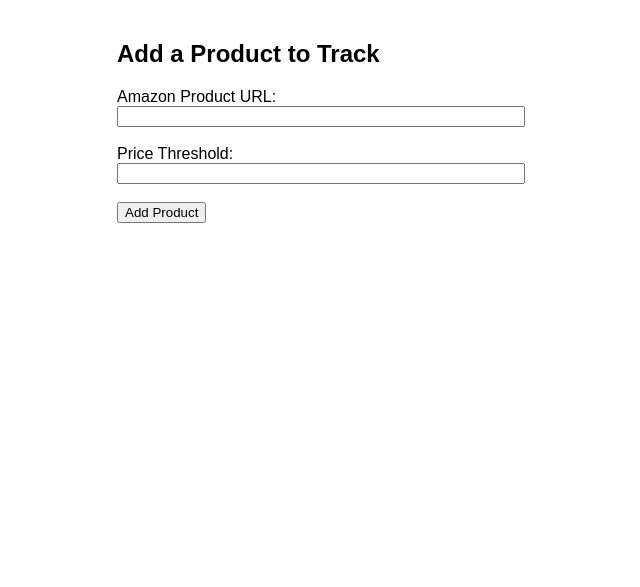
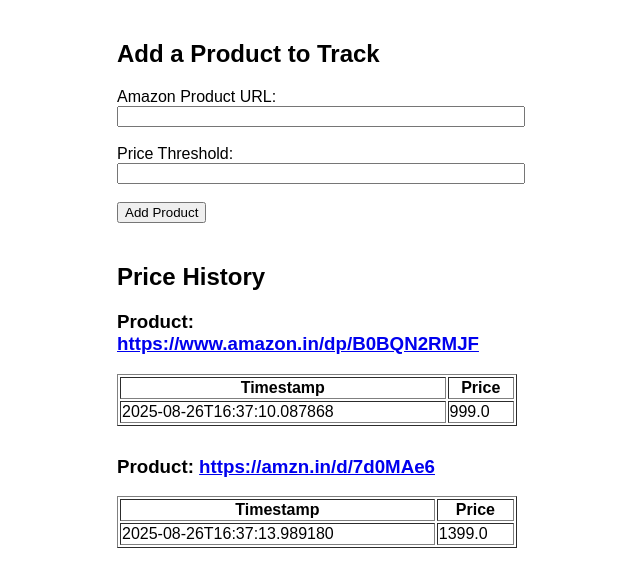
Before and after one commit to kirankumar2403/Amazon_price_tracker, a Flask app: page / in a window 1280 px wide. Shown: the top 587 px of the page, without its empty margins (323-963 px from the left). Run offline with Flask 3, Linux system fonts and the light colour scheme.

Commit message:
Updates of web

```diff
--- a/app.py
+++ b/app.py
@@ -5,6 +5,7 @@
 app.secret_key = 'your_secret_key'  # Needed for flash messages
 
 PRODUCTS_CSV = 'products.csv'
+PRICE_HISTORY_CSV = 'price_history.csv'
 
 @app.route('/', methods=['GET', 'POST'])
 def index():
@@ -19,7 +20,24 @@
             return redirect(url_for('index'))
         else:
             flash('Please provide both URL and threshold.', 'danger')
-    return render_template('index.html')
+    # Read products
+    products = []
+    with open(PRODUCTS_CSV, newline='', encoding='utf-8') as csvfile:
+        reader = csv.DictReader(csvfile)
+        for row in reader:
+            products.append(row['url'])
+    # Read price history and group by product
+    price_history_by_product = {url: [] for url in products}
+    try:
+        with open(PRICE_HISTORY_CSV, newline='', encoding='utf-8') as csvfile:
+            reader = csv.DictReader(csvfile)
+            for row in reader:
+                url = row['url']
+                if url in price_history_by_product:
+                    price_history_by_product[url].append(row)
+    except FileNotFoundError:
+        pass
+    return render_template('index.html', price_history_by_product=price_history_by_product)
 
 if __name__ == '__main__':
     app.run(debug=True)
--- a/price_history.csv
+++ b/price_history.csv
@@ -1,8 +1,3 @@
 timestamp,url,price
-2025-07-20T17:30:55.728592,https://www.amazon.in/dp/B0BQN2RMJF,999.0
-2025-07-20T17:32:56.581273,https://www.amazon.in/dp/B0BQN2RMJF,999.0
-2025-07-20T17:33:09.675848,https://www.amazon.in/dp/B0BQN2RMJF,999.0
-2025-07-20T22:05:44.138059,https://www.amazon.in/dp/B0BQN2RMJF,999.0
-2025-07-20T22:05:47.549868,https://www.amazon.in/dp/B0BQN2RMJF,999.0
-2025-07-20T22:06:01.077750,https://www.amazon.in/dp/B0BQN2RMJF,999.0
-2025-07-20T22:06:04.850528,https://www.amazon.in/dp/B0BQN2RMJF,999.0
+2025-08-26T16:37:10.087868,https://www.amazon.in/dp/B0BQN2RMJF,999.0
+2025-08-26T16:37:13.989180,https://amzn.in/d/7d0MAe6,1399.0
--- a/products.csv
+++ b/products.csv
@@ -1,3 +1,3 @@
 url,threshold
 https://www.amazon.in/dp/B0BQN2RMJF,899
-https://www.amazon.in/dp/B0BQN2RMJF,899
+https://amzn.in/d/7d0MAe6,50
--- a/templates/index.html
+++ b/templates/index.html
@@ -28,5 +28,23 @@
             <button type="submit">Add Product</button>
         </form>
     </div>
+    <div class="container" style="margin-top:40px;">
+        <h2>Price History</h2>
+        {% for url, history in price_history_by_product.items() %}
+        <h3>Product: <a href="{{ url }}" target="_blank">{{ url }}</a></h3>
+        <table border="1" style="width:100%; margin-bottom:30px;">
+            <tr>
+                <th>Timestamp</th>
+                <th>Price</th>
+            </tr>
+            {% for row in history %}
+            <tr>
+                <td>{{ row.timestamp }}</td>
+                <td>{{ row.price }}</td>
+            </tr>
+            {% endfor %}
+        </table>
+        {% endfor %}
+    </div>
 </body>
 </html>
--- a/tracker.py
+++ b/tracker.py
@@ -86,12 +86,12 @@
     except FileExistsError:
         pass
 
-    schedule.every(10).seconds.do(check_prices)
+    schedule.every(300).seconds.do(check_prices)
     print("Amazon Price Tracker started. Press Ctrl+C to exit.")
     check_prices()
     while True:
         schedule.run_pending()
-        time.sleep(10)
+        time.sleep(300)
 
 if __name__ == "__main__":
     main()
```
